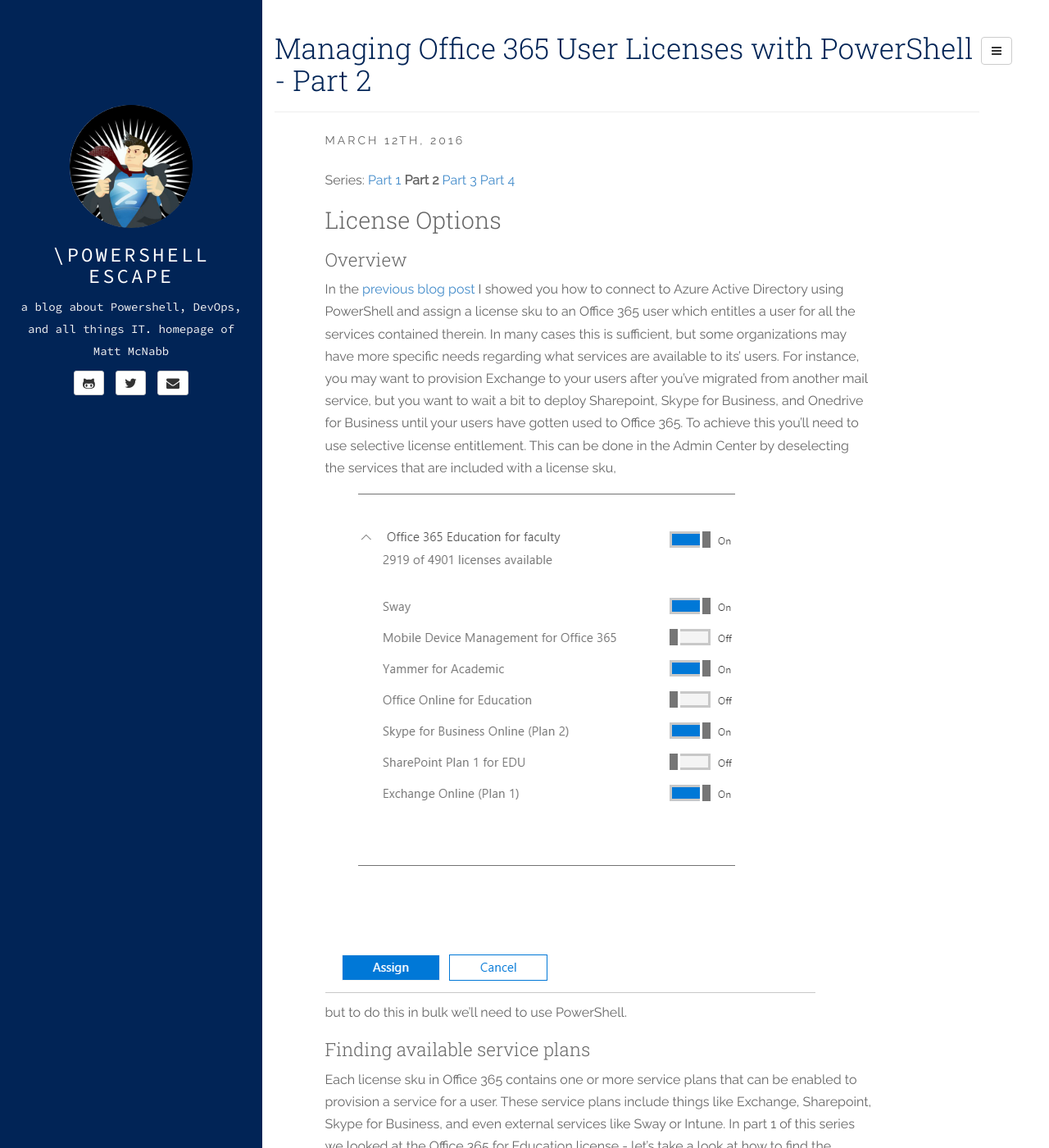
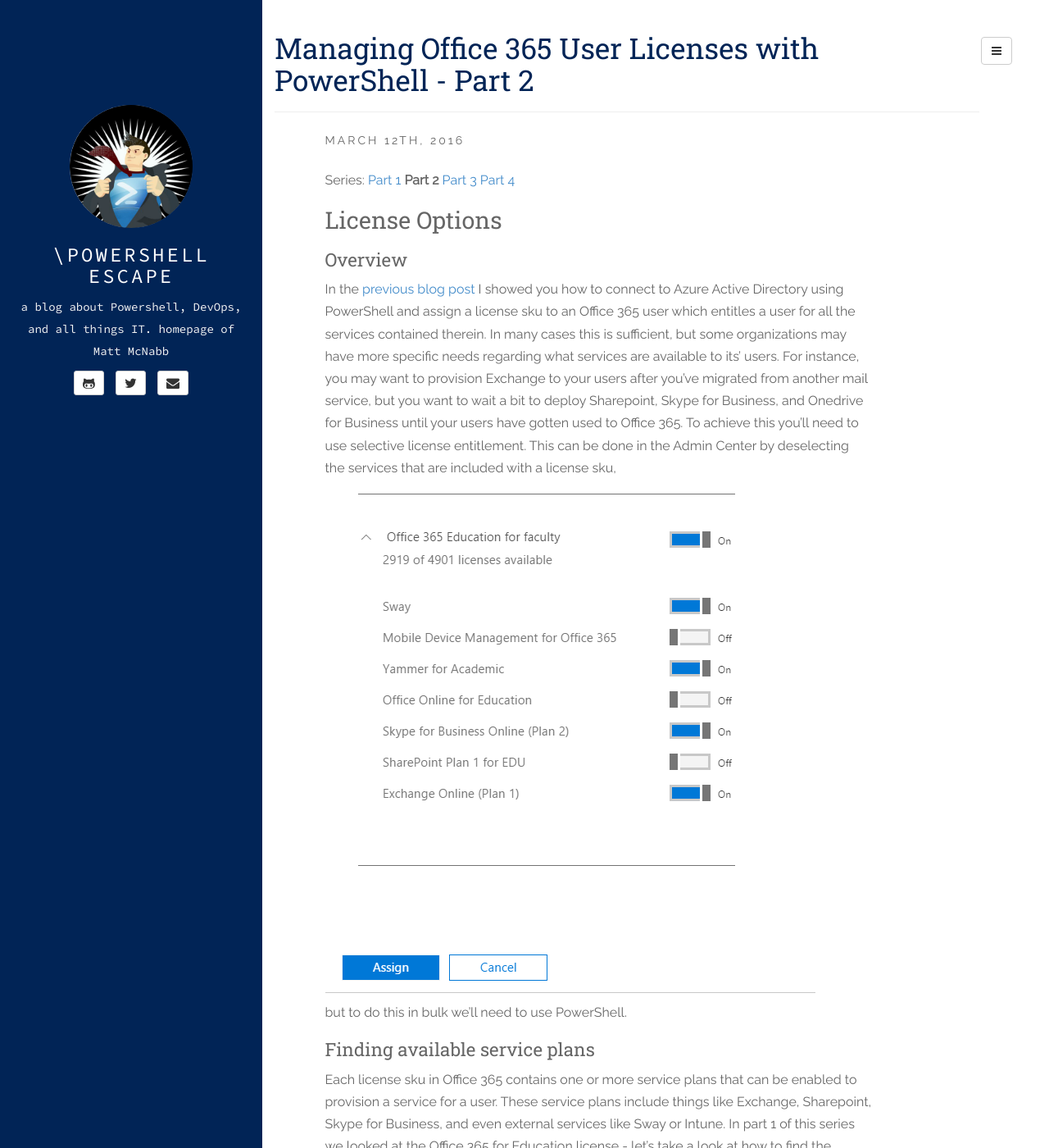
Before and after one commit to mattmcnabb/mattmcnabb.github.io, a Jekyll site: the page built from _posts/2016-3-12-Office-365-Licensing_2.md, in a window 1280 px wide and 1400 px high. Shown: the whole window at 82% size. Built offline with Jekyll 4.4.1, drawn with Linux system fonts in a browser that asks for light colours; comment, search, counter and statistics services are not loaded.

Commit message:
Fix Title and header weight

```diff
--- a/_config.yml
+++ b/_config.yml
@@ -30,9 +30,3 @@ exclude: ["README.md","jekyll-metadata"]
 gems:
   - jekyll-paginate
   - jekyll-gist
-
-  #defaults:
-#    scope:
-#      path: ""
-#    values:
-#      title: PowerShell Escape
--- a/assets/css/style.css
+++ b/assets/css/style.css
@@ -36,7 +36,7 @@ blockquote p
 h1, h2, h3, h4, h5
 {
 	font-family: "Roboto Slab", serif;
-	font-weight: 200;
+	font-weight: 400;
 }
 
 h1 { font-size: 2.2em; }
```
